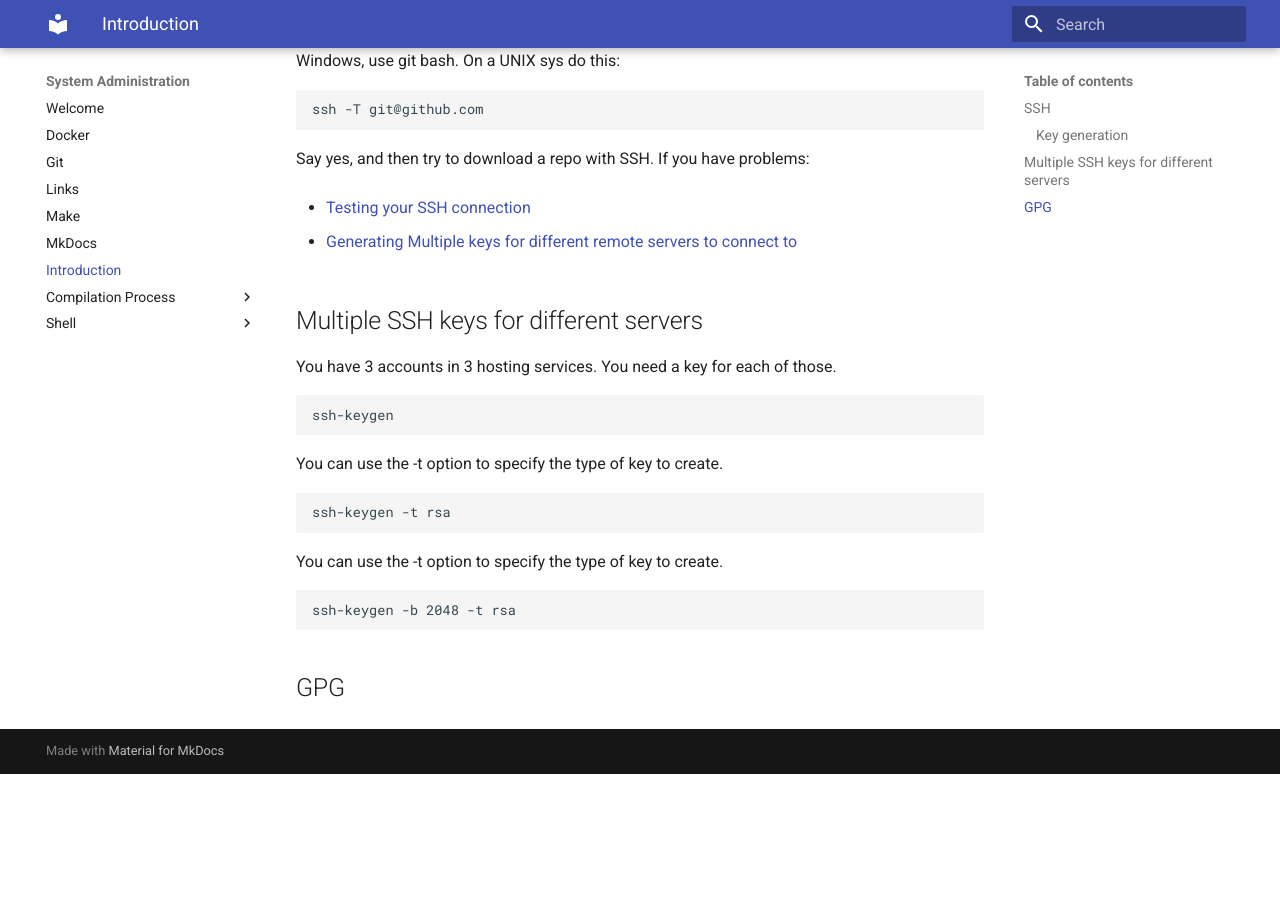
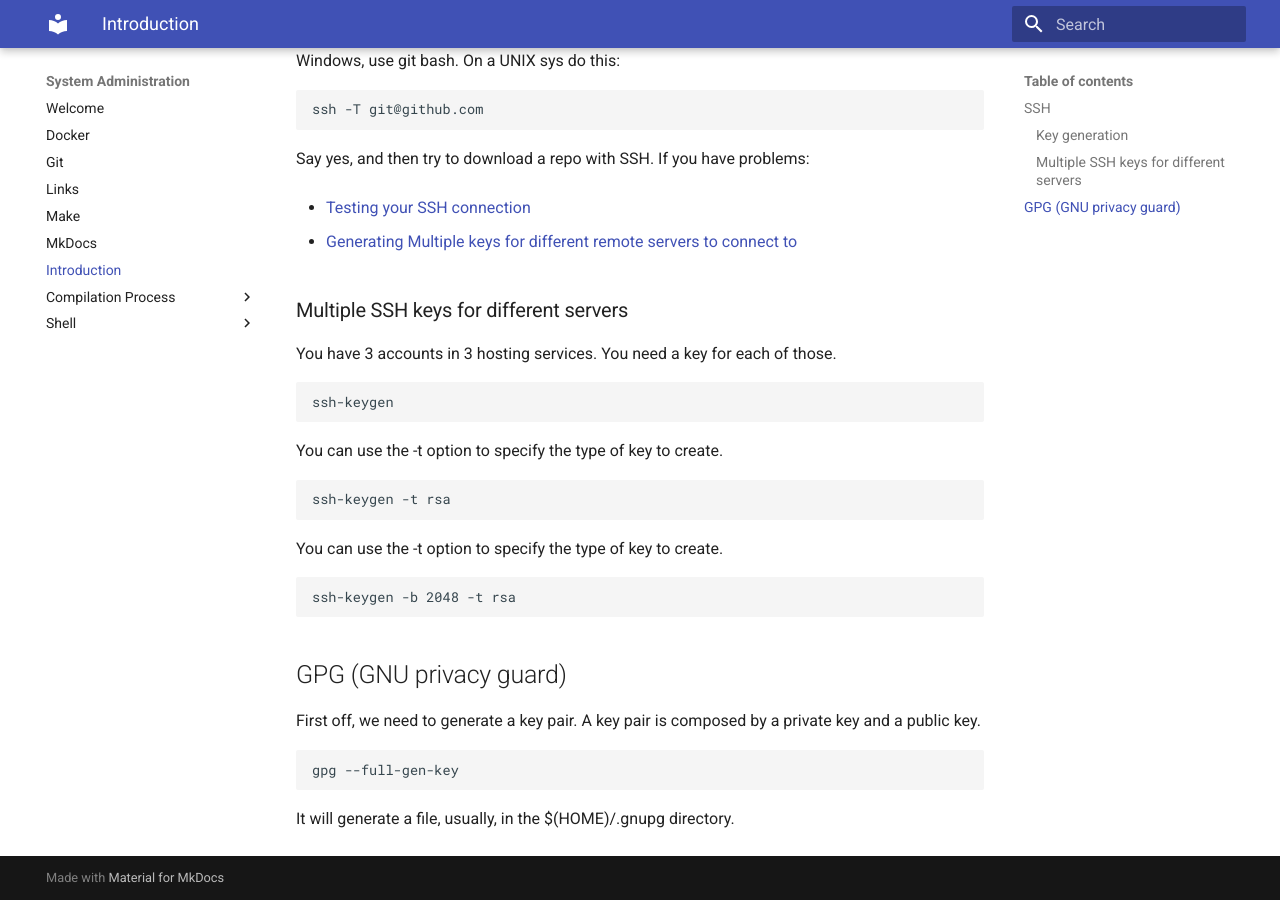
Before and after one commit to angelobattaglia/sysadmin, an MkDocs documentation site: the page built from docs/SSH_GPG.md, in a window 1280 px wide and 900 px high, scrolled down 801 px. Built offline with MkDocs 1.6.1 and Material for MkDocs 9.7.7, drawn with Linux system fonts in a browser that asks for light colours; before the commit the page ends 1575 px from its top, so only the background shows below that.

Commit message:
Added informations

````diff
--- a/docs/SSH_GPG.md
+++ b/docs/SSH_GPG.md
@@ -45,7 +45,7 @@ Say yes, and then try to download a repo with SSH. If you have problems:
 
 - [Generating Multiple keys for different remote servers to connect to](https://docs.gitlab.com/ee/ssh/)
 
-## Multiple SSH keys for different servers
+### Multiple SSH keys for different servers
 
 You have 3 accounts in 3 hosting services. You need a key for each of those.
 
@@ -65,4 +65,13 @@ You can use the -t option to specify the type of key to create.
 ssh-keygen -b 2048 -t rsa
 ```
 
-## GPG
+## GPG (GNU privacy guard)
+
+First off, we need to generate a key pair. A key pair is composed by a private key and a
+public key.
+
+```shell
+gpg --full-gen-key
+```
+
+It will generate a file, usually, in the $(HOME)/.gnupg directory.
````
Also changed, not shown: docs/Links.md (+1 -0 lines).
